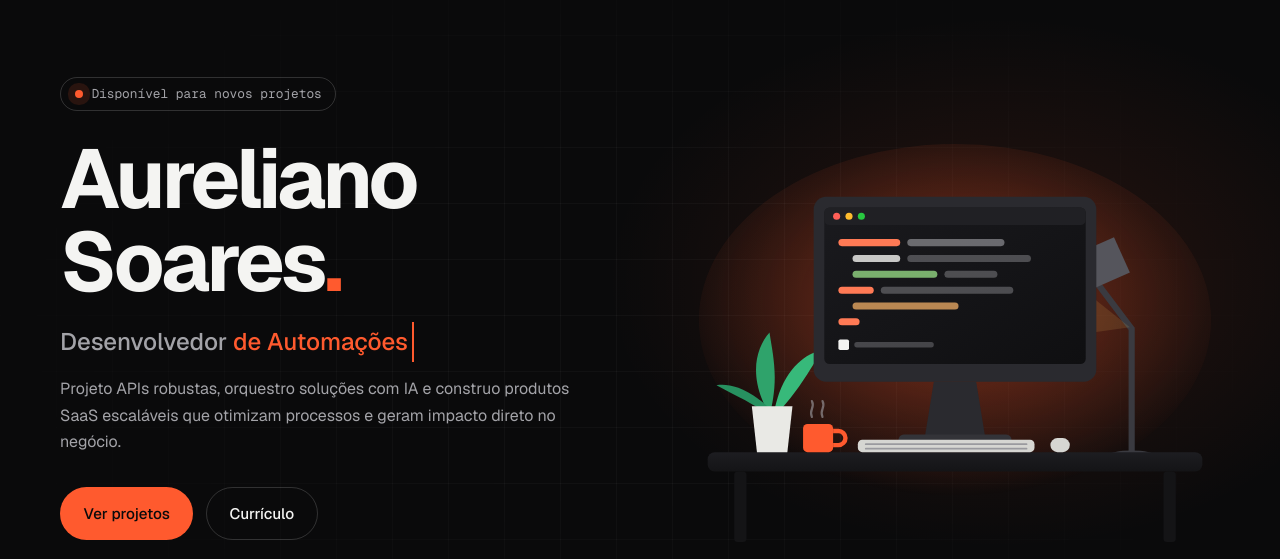
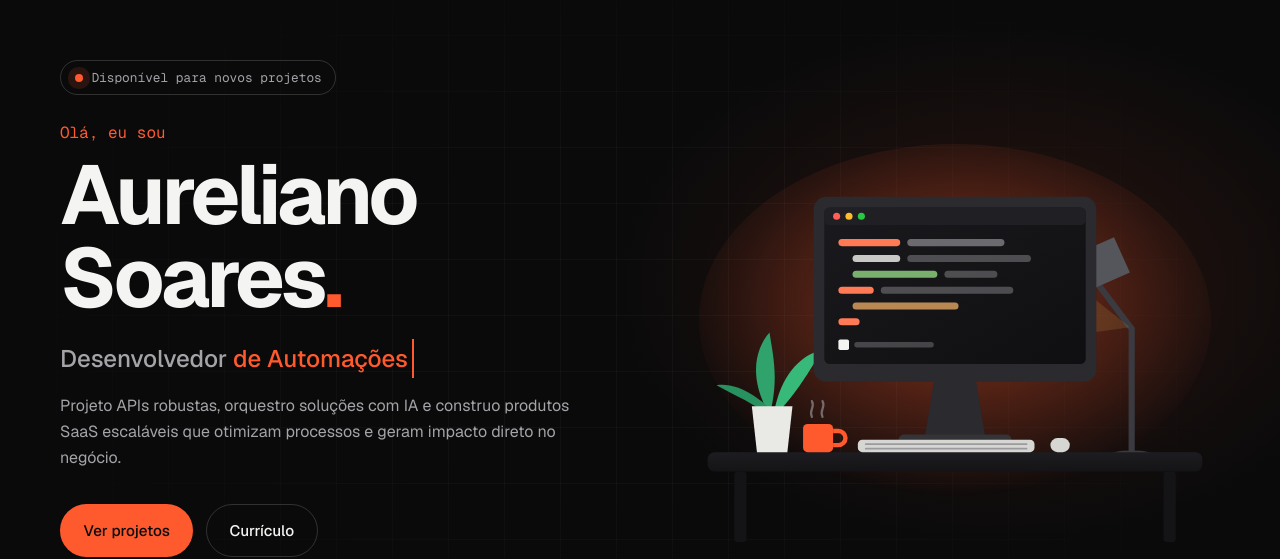
Before and after one commit to yunknet/devaureliano-portifolio, a plain HTML site: page index.html in a window 1280 px wide. Shown: the part 77-636 px from the top of the page. Drawn offline with nearby package versions, Linux system fonts and the light colour scheme.

Commit message:
Restaura o 'Olá, eu sou' no hero
Co-Authored-By: Claude Opus 5.5 <noreply@anthropic.com>

```diff
--- a/index.html
+++ b/index.html
@@ -45,6 +45,7 @@
     <div class="hero-inner">
       <div class="hero-text">
         <p class="status"><i></i>Disponível para novos projetos</p>
+        <p class="eyebrow">Olá, eu sou</p>
         <h1>Aureliano<br>Soares<span class="hot">.</span></h1>
         <p class="hero-role">Desenvolvedor <span class="rotator" id="rotator">Back-end</span></p>
         <p class="hero-sub">Projeto APIs robustas, orquestro soluções com IA e construo produtos SaaS escaláveis que otimizam processos e geram impacto direto no negócio.</p>
--- a/style.css
+++ b/style.css
@@ -63,6 +63,7 @@ img { display: block; max-width: 100%; }
 .status { display: inline-flex; align-items: center; gap: .55rem; font-family: var(--mono); font-size: .8rem; color: var(--fg2); border: 1px solid var(--line2); border-radius: 999px; padding: .35rem .85rem; margin-bottom: 1.6rem; }
 .status i { width: 8px; height: 8px; border-radius: 50%; background: var(--hot); animation: pulse 2s infinite; }
 @keyframes pulse { 0% { box-shadow: 0 0 0 0 rgba(255,90,46,.6); } 70% { box-shadow: 0 0 0 9px rgba(255,90,46,0); } 100% { box-shadow: 0 0 0 0 rgba(255,90,46,0); } }
+.eyebrow { font-family: var(--mono); color: var(--hot); font-size: 1rem; margin-bottom: .4rem; }
 .hero h1 { font-size: clamp(2.8rem, 7vw, 5.2rem); line-height: 1; font-weight: 700; letter-spacing: -.045em; }
 .hero-role { font-size: clamp(1.1rem, 2.3vw, 1.5rem); font-weight: 500; margin: 1.2rem 0 .9rem; color: var(--fg2); }
 .rotator { color: var(--hot); display: inline-block; border-right: 2px solid var(--hot); padding-right: 4px; animation: caret .8s step-end infinite; white-space: nowrap; }
```
